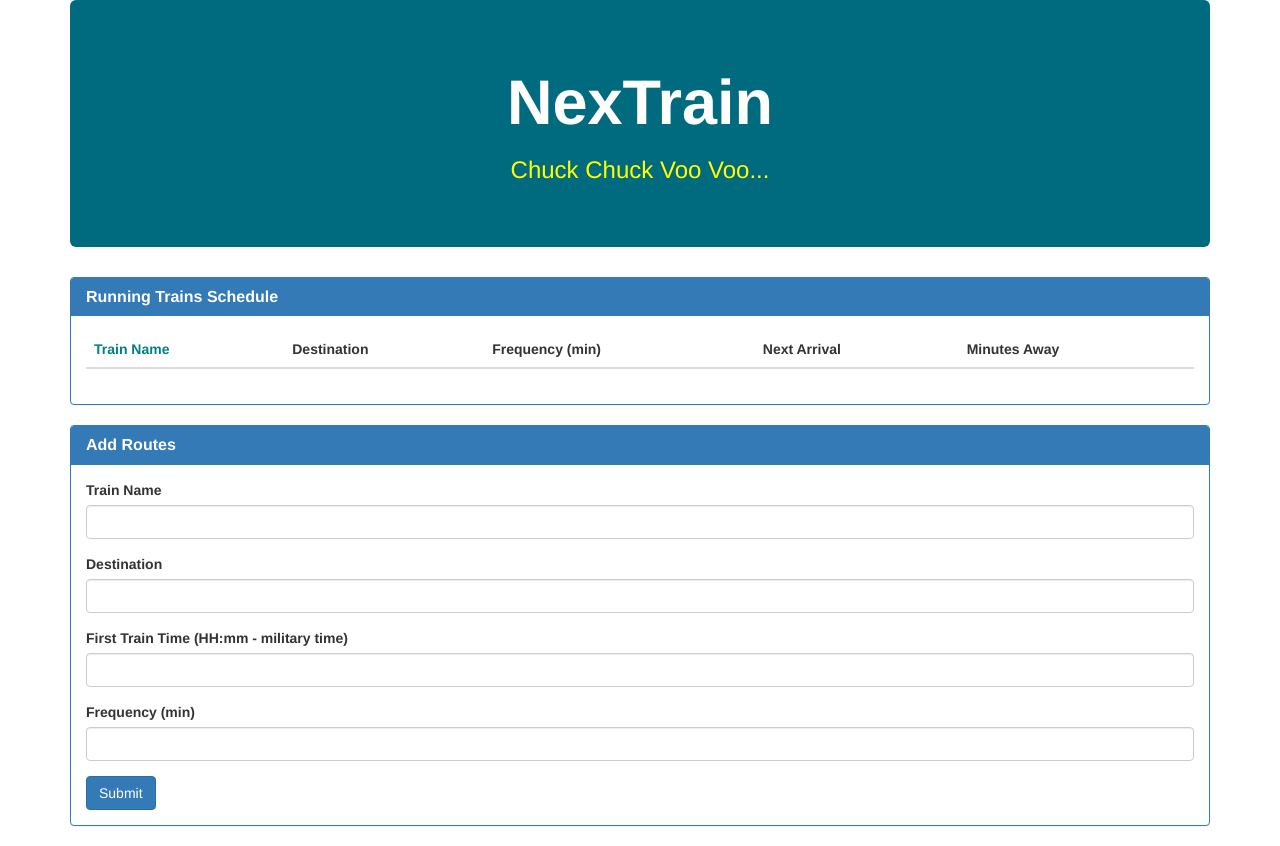
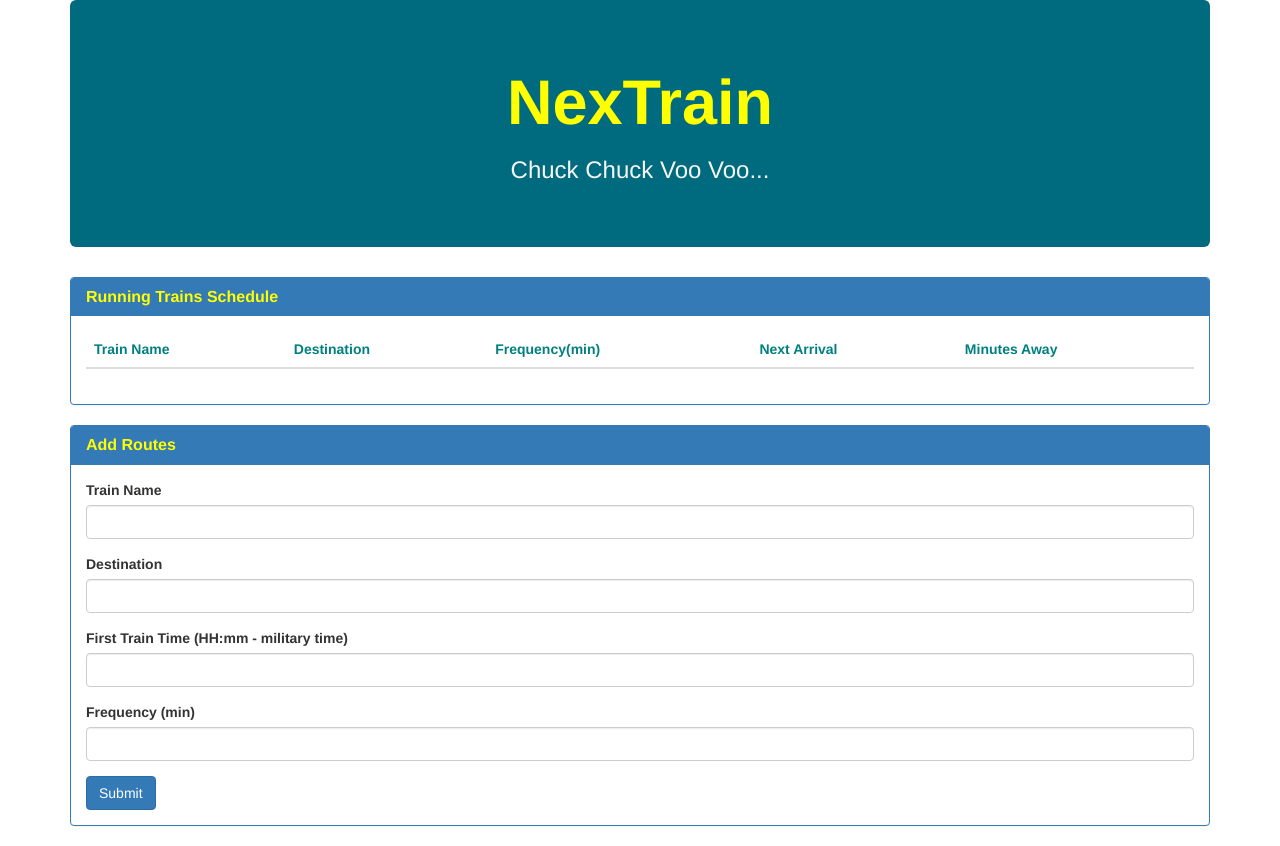
Before and after one commit to Teme7/Train-Scheduler-Firebase, a plain HTML site: page index.html in a window 1280 px wide. Drawn offline with nearby package versions, Linux system fonts and the light colour scheme; no server answers.

Commit message:
eleventh

```diff
--- a/index.html
+++ b/index.html
@@ -15,24 +15,24 @@
 	<div class="container">
 		<!-- jumbotron -->
 		<div class="jumbotron" style="text-align:center; background-color:rgb(0, 107, 126)">
-  			<h1 style="font-weight: bold; color:rgb(255, 255, 255)">NexTrain</h1>
-  			<p><h3 style="color: yellow">Chuck Chuck Voo Voo...</h3></p>
+  			<h1 style="font-weight: bold; color: yellow">NexTrain</h1>
+  			<p><h3 style="color: whitesmoke">Chuck Chuck Voo Voo...</h3></p>
 		</div>
 
 		<!-- current trains -->
 		<div class="panel panel-primary">
  			<div class="panel-heading">
-   				<h3 class="panel-title"><strong>Running Trains Schedule</strong></h3>
+   				<h3 class="panel-title" style="color: yellow"><strong>Running Trains Schedule</strong></h3>
   			</div>
 
   			<div class="panel-body">
 				<table class="table" id="trains">
 					<thead>
-						<th style="color: teal; font-weight: bold">Train Name</th>
-						<th style="font-weight: bold">Destination</th>
-						<th style="font-weight: bold">Frequency (min)</th>
-						<th style="font-weight: bold">Next Arrival</th>
-						<th style="font-weight: bold">Minutes Away</th>
+						<th style="color: teal"><strong>Train Name</strong></th>
+						<th style="color: teal"><strong>Destination</strong></th>
+						<th style="color: teal"><strong>Frequency(min)</strong></th>
+						<th style="color: teal"><strong>Next Arrival</strong></th>
+						<th style="color: teal"><strong>Minutes Away</strong></th>
 					</thead>
 					<tbody id="newTrains"></tbody>
 	  			</table>
@@ -42,7 +42,7 @@
 		<!-- add train  -->
 		<div class="panel panel-primary">
 			<div class="panel-heading">
-				<h3 class="panel-title"><strong>Add Routes</strong></h3>
+				<h3 class="panel-title" style="color: yellow"><strong>Add Routes</strong></h3>
 			</div>
 
 			<div class="panel-body">
```
